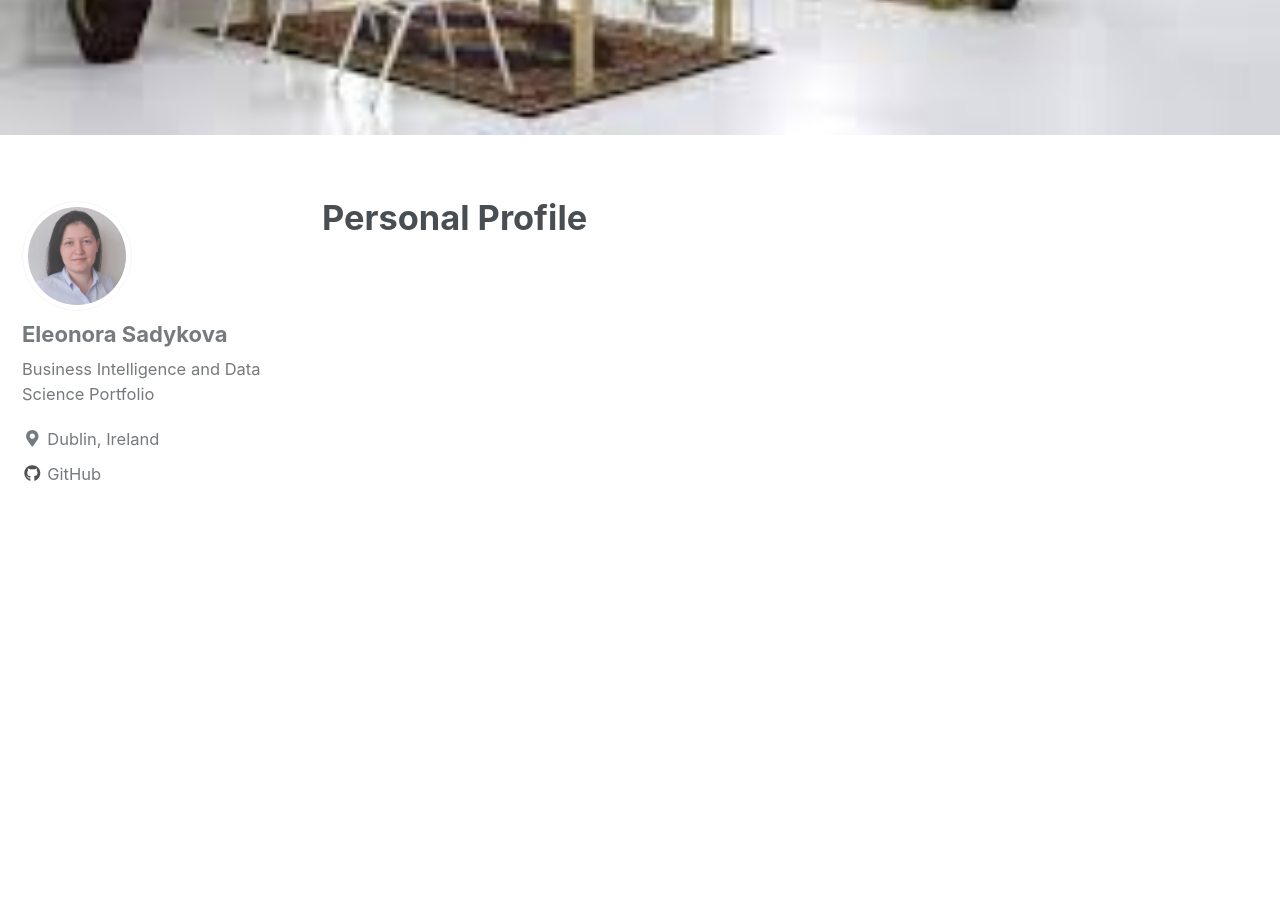
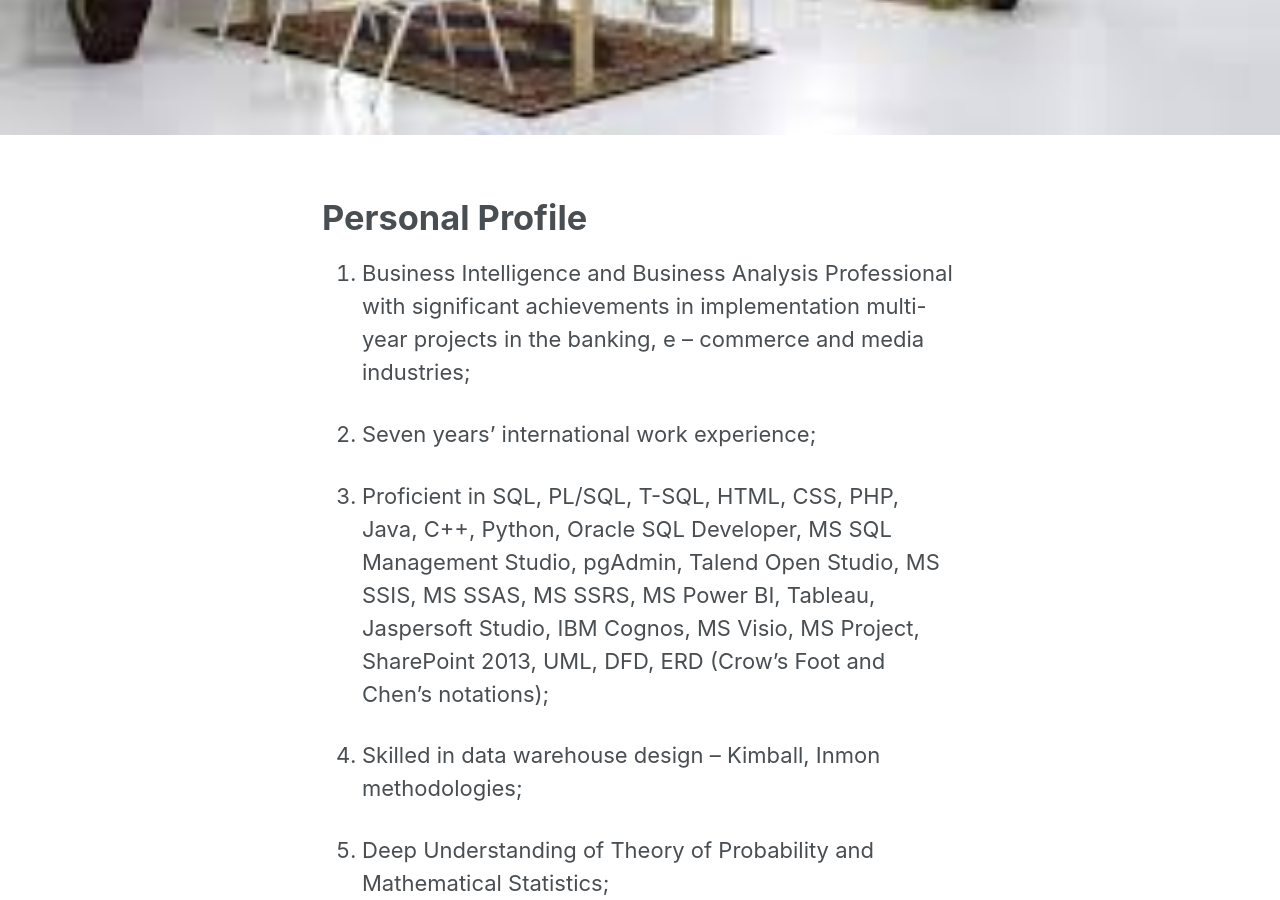
Before and after one commit to elenlang/elenlang.github.io, a Jekyll site: the page built from _pages/about.md, in a window 1280 px wide and 900 px high, scrolled down 739 px. Built offline with Jekyll 4.4.1, drawn with Linux system fonts in a browser that asks for light colours; cached includes are drawn as plain includes; nearby versions of some CDN libraries; some of the changed text lies outside the part shown.

Commit message:
change content

```diff
--- a/_pages/about.md
+++ b/_pages/about.md
@@ -1,8 +1,27 @@
 ---
-layout: archive
+layout: home
 permalink: /about/
 title: "Personal Profile"
-author_profile: true
+author_profile: false
 header:
   image: "/images/Nora.jpg"
 ---
+1. Business Intelligence and Business Analysis Professional with significant achievements in implementation multi-year projects in the banking, e – commerce and media industries;
+
+2. Seven years’ international work experience;
+
+3. Proficient in SQL, PL/SQL, T-SQL, HTML, CSS, PHP, Java, C++, Python, Oracle SQL Developer, MS SQL Management Studio, pgAdmin, Talend Open Studio, MS SSIS, MS SSAS, MS SSRS, MS Power BI, Tableau, Jaspersoft Studio, IBM Cognos, MS Visio, MS Project, SharePoint 2013, UML, DFD, ERD (Crow’s Foot and Chen’s notations);
+
+4. Skilled in data warehouse design – Kimball, Inmon methodologies;
+
+5. Deep Understanding of Theory of Probability and Mathematical Statistics;
+
+6. Skilled in general management methodologies – Waterfall, Agile (Scrum, Kanban);
+
+7. Exceptional communicator, skilled at building strong working relationships with clients and colleagues;
+
+8. Analytical, creative and solution focused;
+
+9. Practical, demonstrably results oriented;
+
+10. Fluent in English and Russian, Upper – Intermediate level in Spanish, Basic level in German.
```
